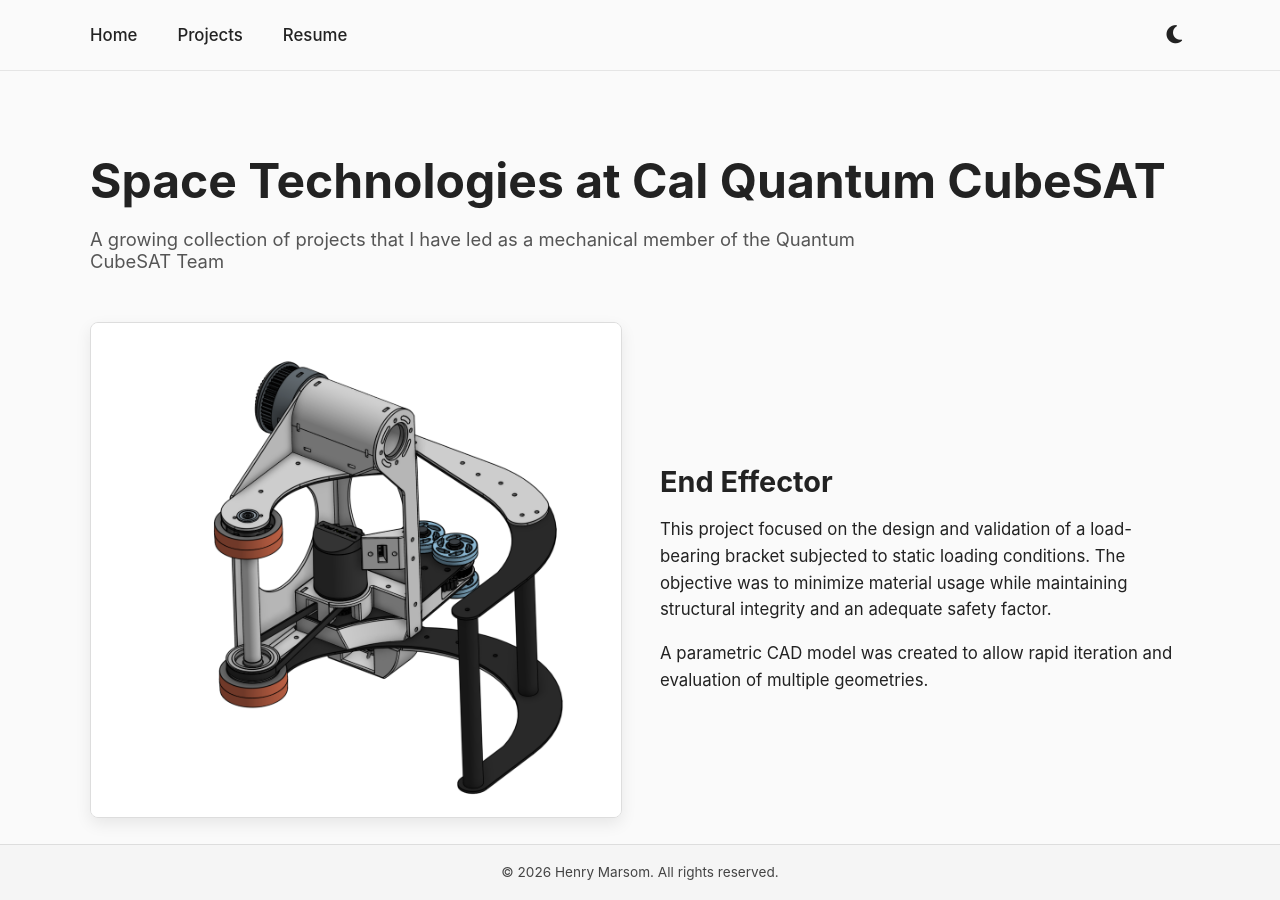
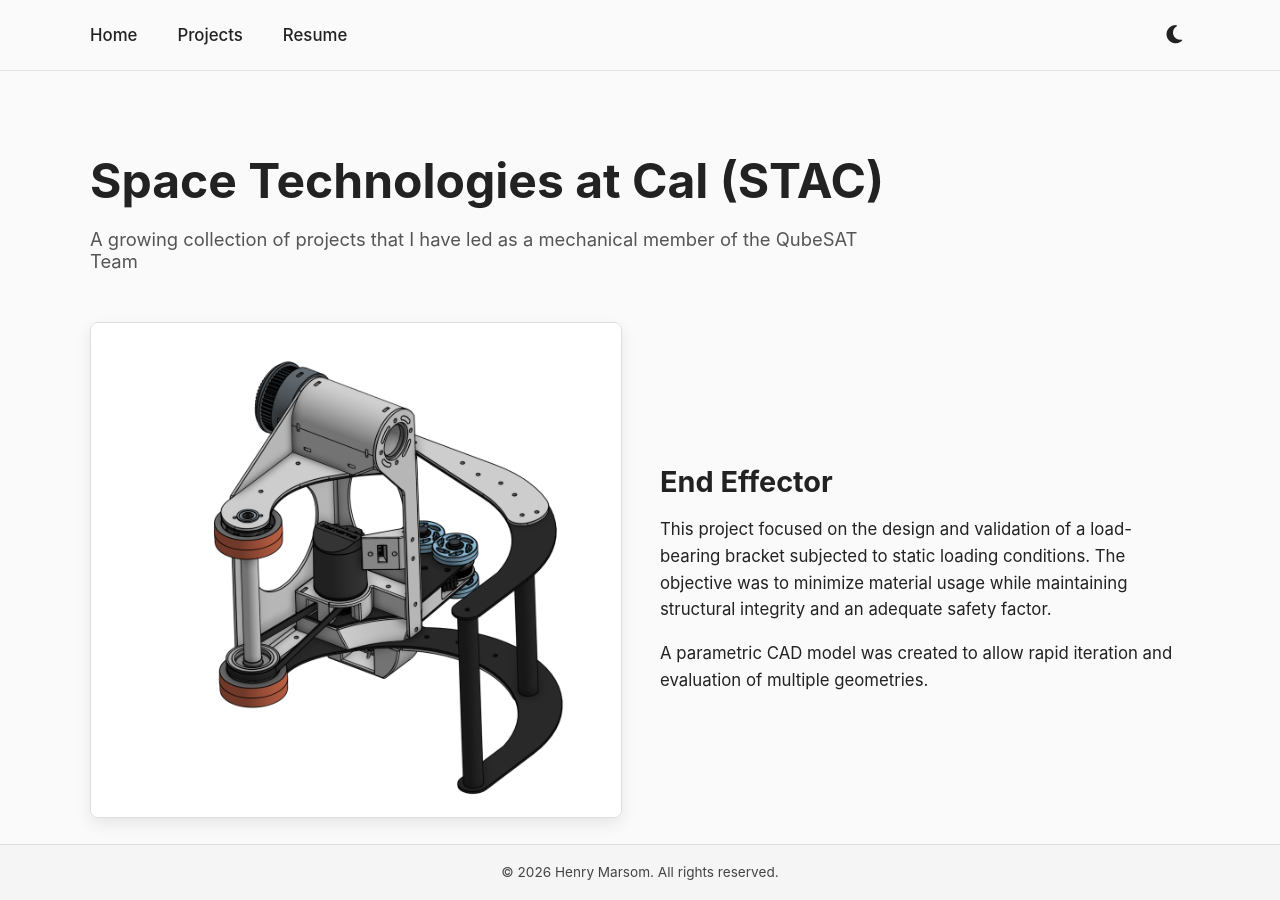
Before and after one commit to henrymarsom/henrymarsom.github.io, a Jekyll site: the page built from projects/Space Technologies at Cal.md, in a window 1280 px wide and 900 px high. Built offline with Jekyll 4.4.1, drawn with Linux system fonts in a browser that asks for light colours.

Commit message:
Update Space Technologies at Cal.md

```diff
--- a/projects/Space Technologies at Cal.md
+++ b/projects/Space Technologies at Cal.md
@@ -7,9 +7,9 @@ permalink: /projects/line-following-robot/
 
 <section class="project-detail">
 
-  <h1 class="project-detail-title">Space Technologies at Cal Quantum CubeSAT</h1>
+  <h1 class="project-detail-title">Space Technologies at Cal (STAC)</h1>
   <p class="project-detail-subtitle">
-    A growing collection of projects that I have led as a mechanical member of the Quantum CubeSAT Team
+    A growing collection of projects that I have led as a mechanical member of the QubeSAT Team
   </p>
 
   <!-- Section 1 -->
```
